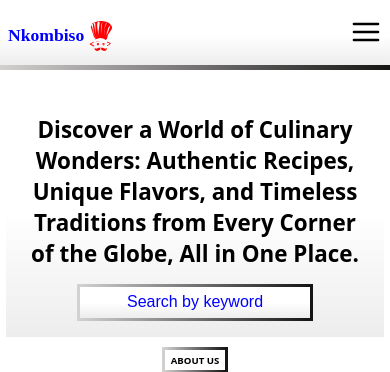
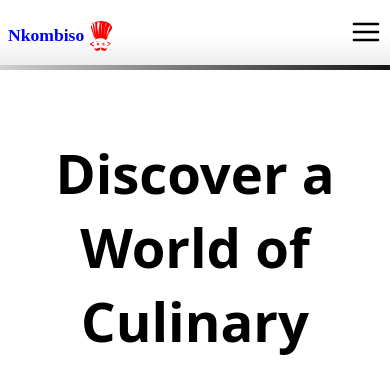
Before and after one commit to Oscarpoco/nkombiso-online-recipe, a React (Create React App) app: page / in a window 390 px wide. Shown: the top 372 px of the page. Built offline with nearby package versions, Linux system fonts and the light colour scheme; no server answers; a web font is replaced by a local one.

Commit message:
Responsive update

```diff
--- a/src/components/MyRecipe.css
+++ b/src/components/MyRecipe.css
@@ -69,7 +69,7 @@
 .my-button
 {
     position: fixed;
-    bottom: 0;
+    bottom: 20%;
     right: 0;
     transform: translate(-50%, -50%);
     /* padding: 40px 20px; */
--- a/src/components/background.css
+++ b/src/components/background.css
@@ -130,3 +130,11 @@
     font-size: .7em;
 }
 }
+
+@media only screen and (max-width:1920px)
+{
+    .left
+{
+    font-size: 1.7em;
+}
+}
```
